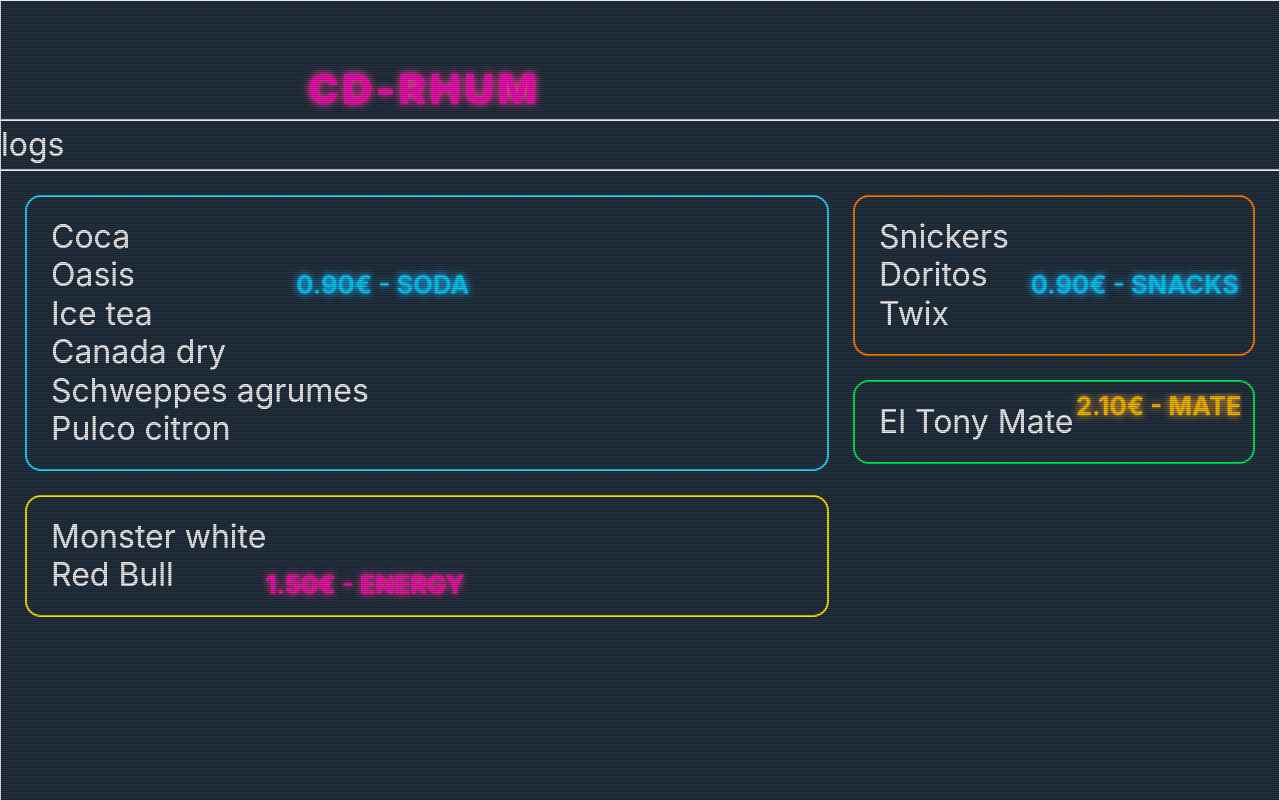
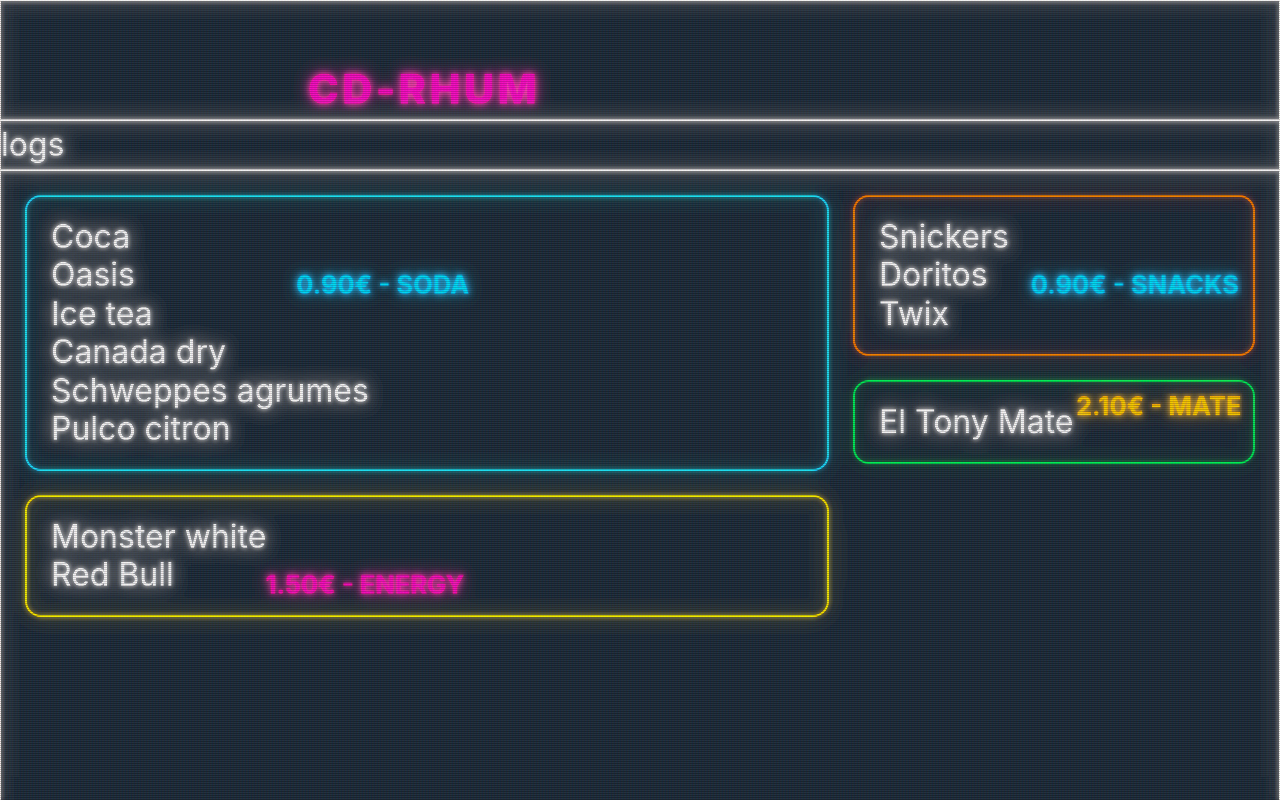
Before and after one commit to avril-entat-pantagene/CD-RHUM, a Preact app in the folder CD-RHUM-DISPLAY/: page / in a window 1280 px wide. Built offline with nearby package versions, Linux system fonts and the light colour scheme.

Commit message:
fix bleeding

```diff
--- a/CD-RHUM-DISPLAY/src/index.css
+++ b/CD-RHUM-DISPLAY/src/index.css
@@ -8,7 +8,7 @@
 }
 
 body {
-  filter: url(/assets/bleeding.svg#svgfm-filter);
+  filter: url(/bleeding.svg#svgfm-filter);
 }
 
 .title {
```
Also changed, not shown: CD-RHUM-DISPLAY/public/bleeding.svg (renamed from CD-RHUM-DISPLAY/src/assets/bleeding.svg).
